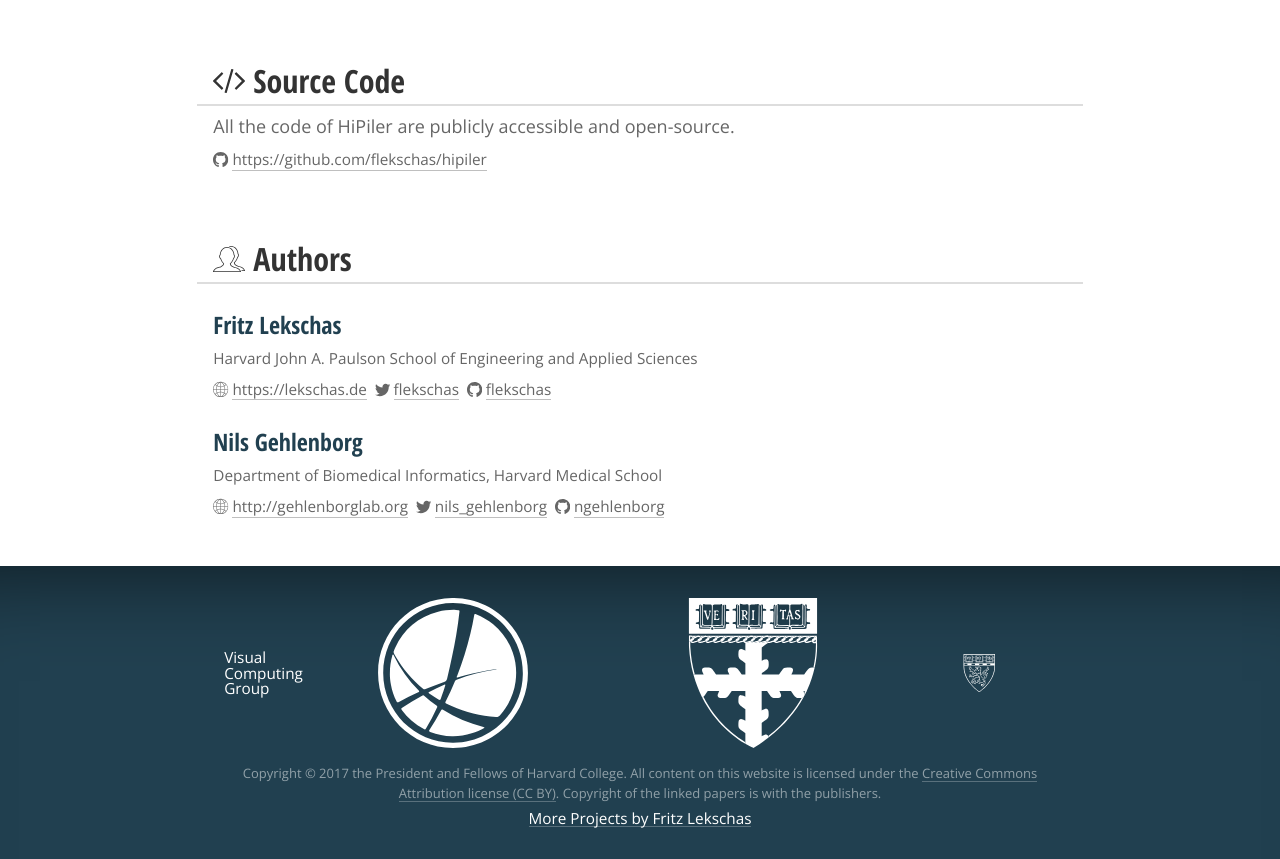
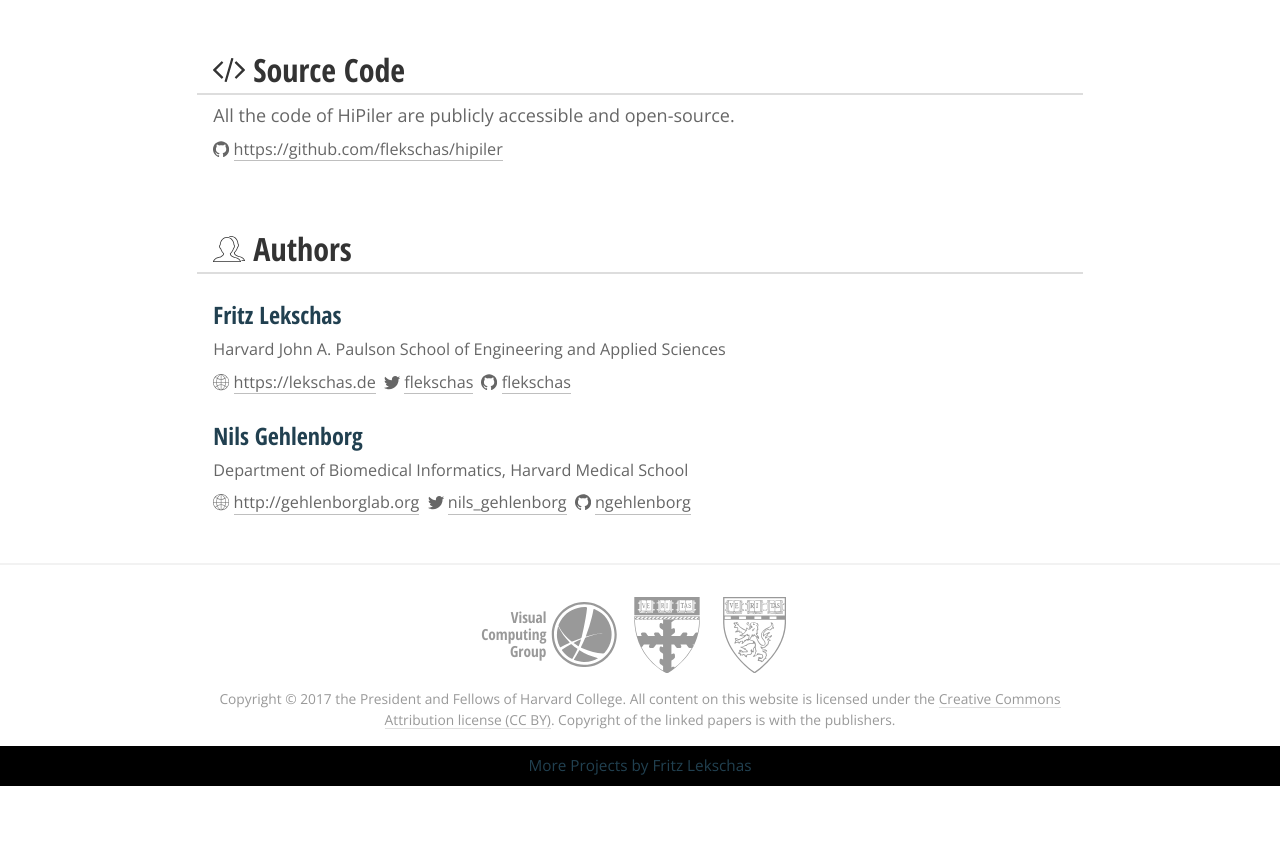
Before and after one commit to flekschas/project-sbb, a website built with webpack: page src/index.html in a window 1280 px wide. Shown: the part 3000-3859 px from the top of the page. After the commit the page ends 3786 px from the top, so only its background shows below. Built offline with nearby package versions, Linux system fonts and the light colour scheme; files whose address does not match are found by name; what medium-zoom would draw is missing.

Commit message:
Fix bunch of styling issues

```diff
--- a/src/index.scss
+++ b/src/index.scss
@@ -147,26 +147,18 @@
   background: $secondary;
 }
 
+figure > img {
+  max-width: 100%;
+}
+
 figcaption {
-    font-size: 0.85em;
+  font-size: 0.9em;
+  line-height: 1.33em;
 }
 
 section.text {
   position: relative;
   overflow: auto;
-
-  p {
-    margin: 1.5em 0;
-
-    &:first-child,
-    &.first {
-        margin-top: 0;
-    }
-
-    &:last-child {
-        margin-bottom: 0;
-    }
-  }
 
   figure {
     margin: 0.25em 2em;
@@ -194,7 +186,6 @@
 
 .content-wrapper {
   position: relative;
-  z-index: 3;
   background: $white;
   box-shadow: 0 -1px 2rem 0 rgba(0, 0, 0, 0.1),
               0 -1px 6px 0 rgba(0, 0, 0, 0.1),
@@ -321,7 +312,7 @@
 }
 
 .smaller {
-  font-size: 0.85em;
+  font-size: 0.9em;
 }
 
 .underlined {
@@ -429,7 +420,7 @@
 // Also known as `social-links`. But anything containing `social` will be
 // removed by adblockers.
 .remix-links {
-  font-size: 0.85em;
+  font-size: 0.9em;
 }
 
 .date {
@@ -492,6 +483,10 @@
 
   .secondary-information {
     font-size: 0.9em;
+  }
+
+  .number {
+    margin-right: 0.5em;
   }
 }
 
@@ -614,40 +609,60 @@
 
 #footer {
   margin-top: 1rem;
-  padding: 2rem 0;
+  padding: 2rem 0 0 0;
   font-size: 0.85em;
-  color: $white;
-  background: $primary;
-  box-shadow: inset 0 6rem 6rem -6rem rgba(0, 0, 0, 0.66);
+  color: $gray-medium;
+  border-top: 2px solid $gray-lightest;
+  background: $white;
 
   a {
-    box-shadow: inset 0 -1px 0 0 rgba(255, 255, 255, 0.25);
+    box-shadow: inset 0 -1px 0 0 rgba(0, 0, 0, 0.125);
   }
 
   a:hover {
-    color: $white;
-    box-shadow: inset 0 -2px 0 0 rgba(255, 255, 255, 1);
+    box-shadow: inset 0 -2px 0 0 rgba(0, 0, 0, 0);
+  }
+
+  .vcg-name {
+    font-family: 'Open Sans Condensed';
+    text-align: right;
+    line-height: 1.125em;
   }
 
   .logo-hms,
-  .logo-dbmi {
-    color: $white;
+  .logo-seas,
+  .logo-vcg {
     height: 2em;
+    background-size: cover;
   }
 
   .logo-hms {
-    width: 10em;  /* 4 (w) : 1 (h) */
-    height: 2.5em;
+    width: 5.75em;  /* 4 (w) : 1 (h) */
+    height: 5em;
   }
 
-  .logo-dbmi {
-    width: 8.25em; /* 3.3 (w) : 1 (h) */
-    height: 2.5em;
+  .logo-seas {
+    width: 5.75em; /* 3.3 (w) : 1 (h) */
+    height: 5em;
+  }
+
+  .logo-vcg {
+    width: 5em; /* 3.3 (w) : 1 (h) */
+    height: 4.25em;
   }
 
   .copyright {
-    color: transparentize($white, 0.5);
-    font-size: 0.85em;
+    font-size: 0.9em;
+  }
+
+  #more-at-lekschas-de {
+    margin-top: 1rem;
+    padding: 0.75rem 0;
+    background: $black;
+
+    a {
+      color: $primary;
+    }
   }
 }
 
@@ -722,10 +737,6 @@
 
 /* 960px */
 @media screen and (min-width: 60em) {
-  body {
-    font-size: 20px;
-  }
-
   h1 {
     font-size: 9rem;
 
@@ -793,10 +804,6 @@
 
 /* 1600px */
 @media screen and (min-width: 100em) {
-  body {
-    font-size: 24px;
-  }
-
   .abstract {
     font-size: 28px;
   }
@@ -805,12 +812,4 @@
     margin-left: 20%;  /* 1/5 */
     margin-right: 20%;
   }
-
-  .pointer {
-    font-size: 48px;
-  }
-
-  .pointer-wrapper {
-    top: -5rem;
-  }
 }
```
